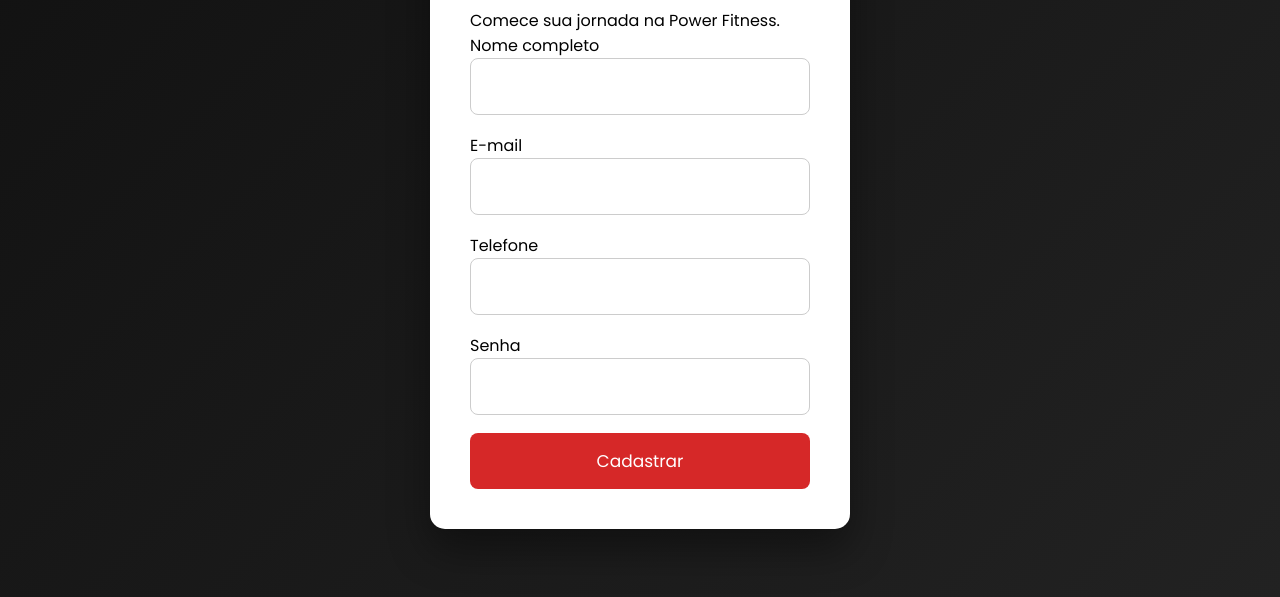
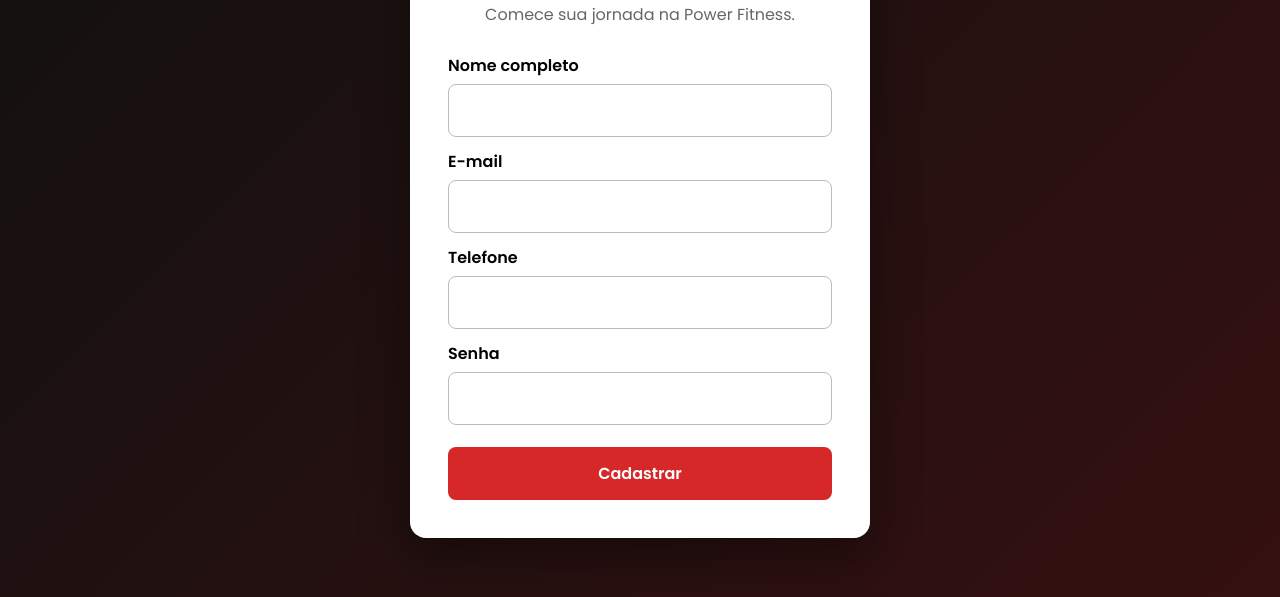
Before and after one commit to allander09/academia-power-fitness, a plain HTML site: page html/formularios.html in a window 1280 px wide. Shown: the part 203-800 px from the top of the page. Drawn offline with Linux system fonts and the light colour scheme.

Commit message:
style: moderniza formularios.css

```diff
--- a/css/formularios.css
+++ b/css/formularios.css
@@ -1,124 +1,6 @@
-*{
-
-margin:0;
-padding:0;
-box-sizing:border-box;
-font-family:'Poppins',sans-serif;
-
-}
-
-body{
-
-display:flex;
-justify-content:center;
-align-items:center;
-
-height:100vh;
-
-background:linear-gradient(135deg,#111,#222);
-
-}
-
-.container{
-
-width:420px;
-
-background:#fff;
-
-padding:40px;
-
-border-radius:15px;
-
-box-shadow:0 20px 40px rgba(0,0,0,.4);
-
-}
-
-.container h1{
-
-text-align:center;
-
-color:#d62828;
-
-margin-bottom:30px;
-
-}
-
-input{
-
-width:100%;
-
-padding:15px;
-
-margin-bottom:18px;
-
-border:1px solid #ccc;
-
-border-radius:8px;
-
-font-size:16px;
-
-}
-
-button{
-
-width:100%;
-
-padding:15px;
-
-background:#d62828;
-
-color:white;
-
-border:none;
-
-border-radius:8px;
-
-font-size:17px;
-
-cursor:pointer;
-
-transition:.3s;
-
-}
-
-button:hover{
-
-background:#b71c1c;
-
-}
-
-/* Toast */
-
-.toast{
-
-position:fixed;
-
-top:30px;
-
-right:30px;
-
-background:#2ecc71;
-
-color:white;
-
-padding:18px 25px;
-
-border-radius:8px;
-
-box-shadow:0 10px 25px rgba(0,0,0,.3);
-
-opacity:0;
-
-transform:translateY(-30px);
-
-transition:.5s;
-
-}
-
-.toast.show{
-
-opacity:1;
-
-transform:translateY(0);
-
-}
+*{box-sizing:border-box}body{min-height:100vh;margin:0;display:grid;place-items:center;padding:24px;font-family:Poppins,Arial,sans-serif;background:linear-gradient(135deg,#111,#351010)}
+.container{width:min(460px,100%);padding:38px;background:#fff;border-radius:16px;box-shadow:0 20px 50px rgba(0,0,0,.4)}
+.voltar{color:#8f1616;text-decoration:none;font-weight:600}.container h1{text-align:center;color:#d62828;margin:18px 0 4px}.subtitulo-form{text-align:center;color:#666;margin-bottom:26px}
+label{display:block;font-weight:600;margin:12px 0 6px}input{width:100%;padding:13px;border:1px solid #bbb;border-radius:8px;font:inherit}
+input:focus{outline:3px solid #ffd0d0;border-color:#d62828}button{width:100%;margin-top:22px;padding:14px;border:0;border-radius:8px;background:#d62828;color:#fff;font:600 1rem Poppins;cursor:pointer}button:hover{background:#a91414}button:disabled{opacity:.65}
+.feedback{padding:12px;margin-top:16px;border-radius:8px;text-align:center;font-weight:600}.feedback.sucesso{background:#e6f7ed;color:#146c37}.feedback.erro{background:#ffe8eb;color:#a30d27}
```
